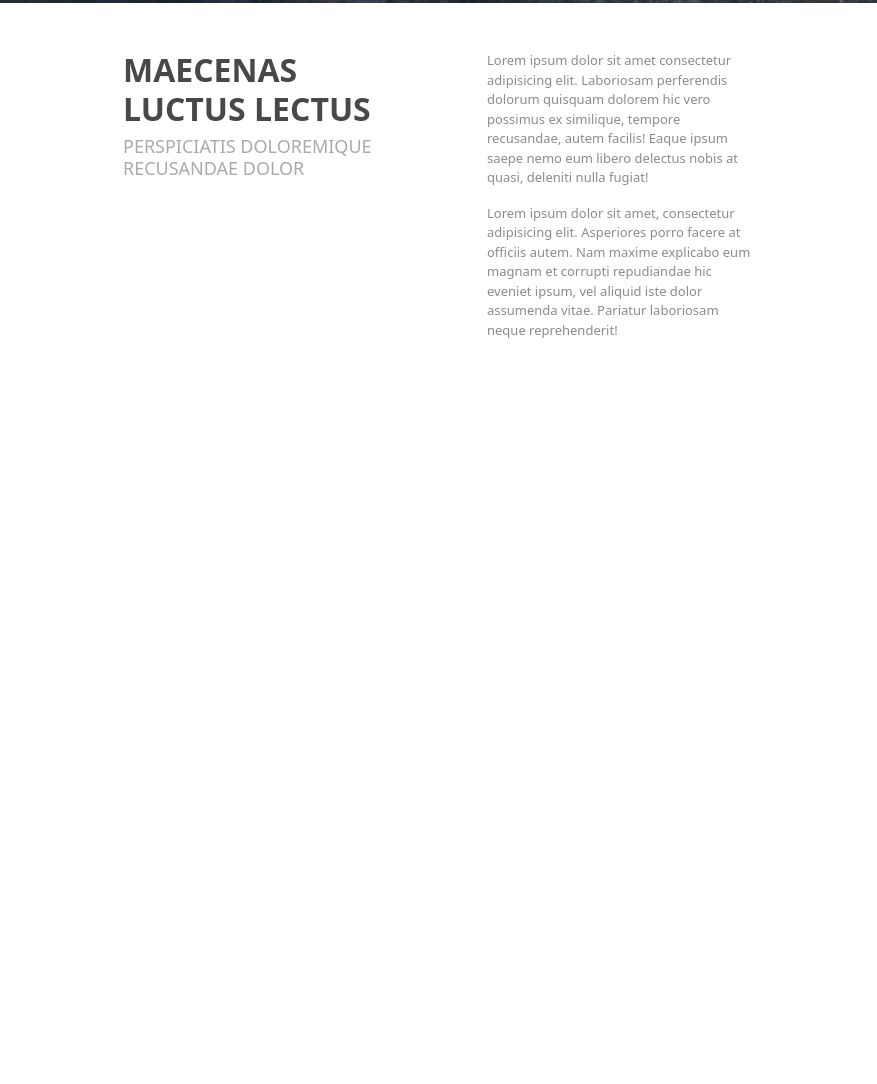
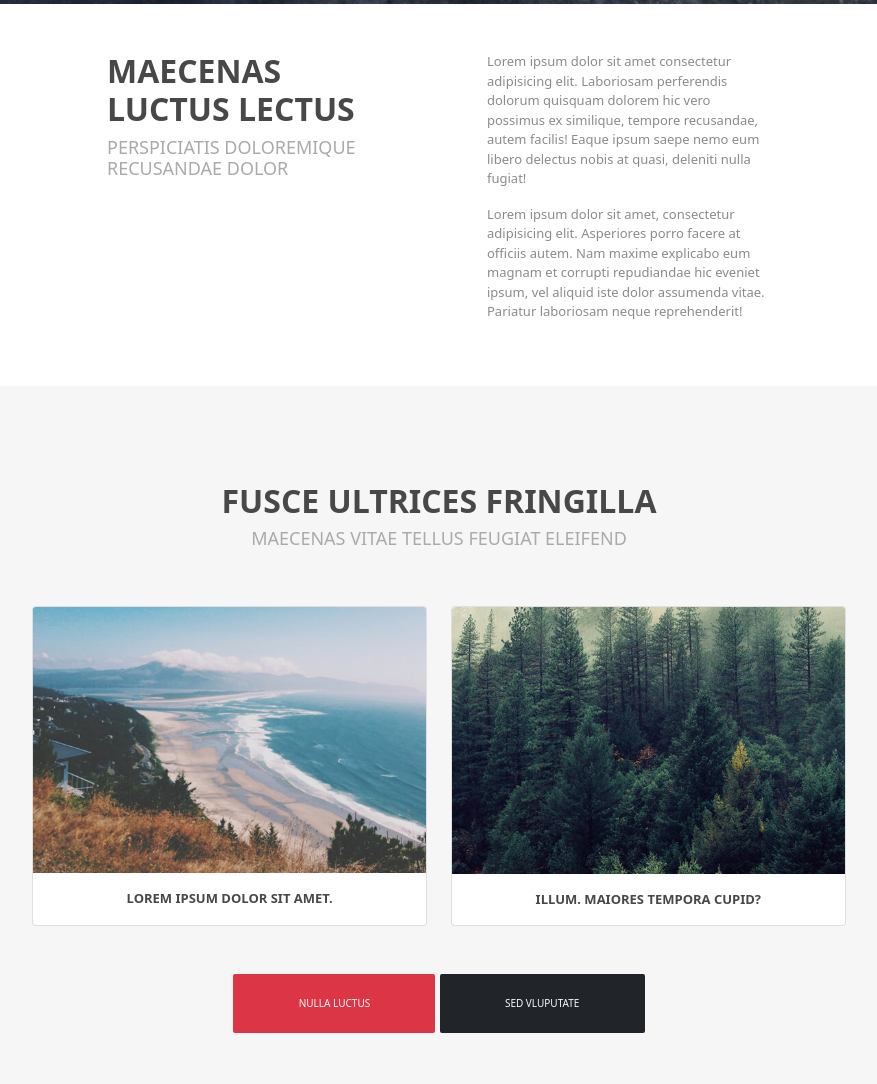
Before and after one commit to assbaimane/Site-Spatial, a website: page index.html in a window 1280 px wide. Shown: the part 579-1663 px from the top of the page, without its empty margins (201-1078 px from the left). Before the commit the page ends 983 px from the top, so only its background shows below. Drawn offline with Linux system fonts and the light colour scheme.

Commit message:
Section Card created and designed + row class gutter correction

```diff
--- a/index.html
+++ b/index.html
@@ -51,8 +51,29 @@
         </div>
     </section>
 
-    <section id="Card">
-
+    <section id="Card" class="row justify-content-center p-5">
+        <div class="container text-center p-5">
+            <h2>Fusce ultrices fringilla</h2>
+            <h3>Maecenas vitae tellus feugiat eleifend</h3>
+        </div>
+        <div class="container row justify-content-center m-auto gap-4">
+            <div class="card col-4 text-center">
+                <img class="card-img-top" src="./public/img/pic02.jpg" alt="Card image cap">
+                <div class="card-body">
+                  <p class="card-text">Lorem Ipsum Dolor sit amet.</p>
+                </div>
+              </div>
+              <div class="card col-4 text-center">
+                <img class="card-img-top w-100" src="./public/img/pic03.jpg" alt="Card image cap">
+                <div class="card-body">
+                  <p class="card-text">Illum. Maiores tempora cupid?</p>
+                </div>
+              </div>
+        </div>
+        <div class="container p-5 text-center">
+            <button class="bg-danger text-light border-0  ">Nulla luctus</button>
+            <button class="bg-dark text-light border-0">Sed vluputate</button>
+        </div>
     </section>
 
 
--- a/src/sass/style.sass
+++ b/src/sass/style.sass
@@ -2,6 +2,7 @@
 @import "./_icones"
 @import "./_variables"
 @import "../../node_modules/bootstrap/scss/bootstrap.scss"
+
 body
     margin: 0px
     h2
@@ -17,6 +18,14 @@ body
     p
         font-size: small
         color: #8c8b8b
+    .row
+        --bs-gutter-x: 0
+    button
+            border: none
+            border-radius: 2px
+            text-transform: uppercase
+            font-size: x-small
+            padding: 2% 6%
 
 
 header
@@ -29,11 +38,10 @@ header
         p
             font-weight: 100
             text-transform: uppercase
-        button
-            border: none
-            border-radius: 2px
-            font-size: x-small
-            padding: 2% 6%
 
-.Card
+#Card
     background-color: #f6f6f6
+    p
+        font-weight: bold
+        text-transform: uppercase
+        color: #484848
```
Also changed, not shown: public/css/style.css, 1 other file.
